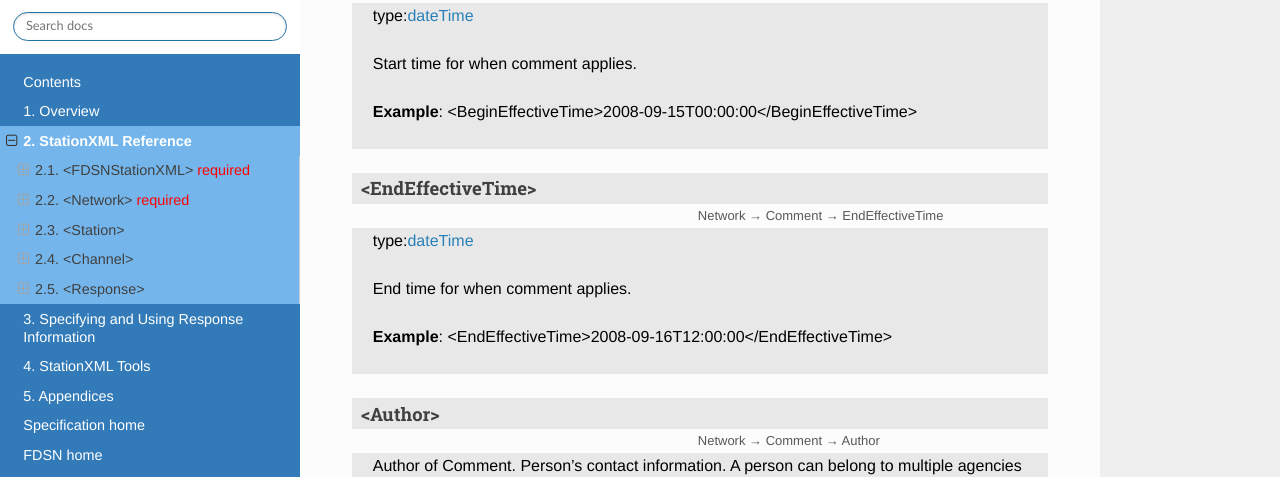
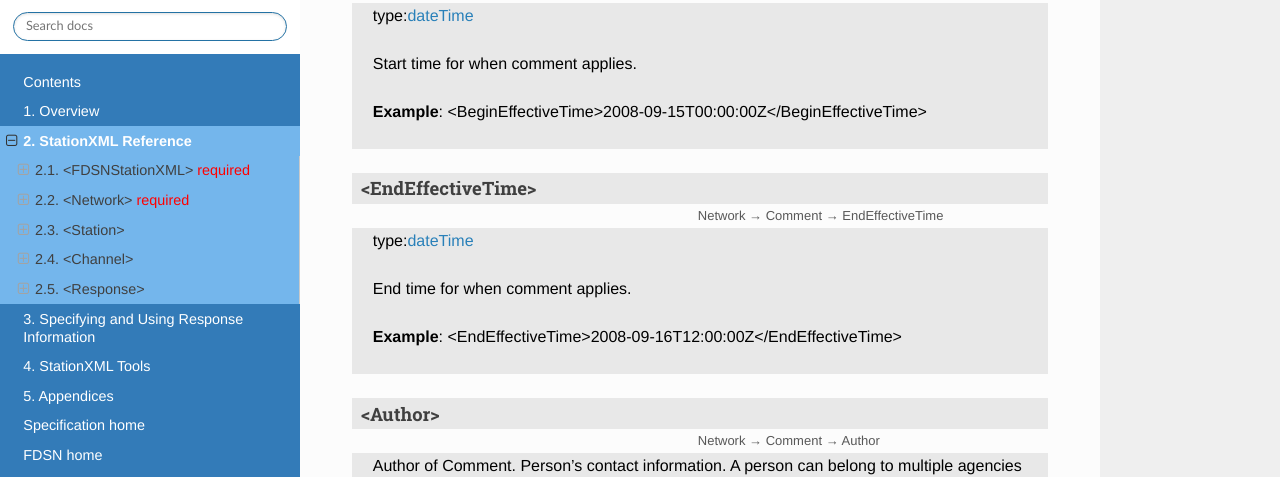
Before and after one commit to FDSN/StationXML, a Sphinx documentation site: the page built from docs/reference.rst, in a window 1280 px wide and 900 px high, scrolled down 2916 px. Shown: the part 157-634 px from the top of the window. Built offline with Sphinx 7.4.7 and the Read the Docs theme 2.0.0, drawn with Linux system fonts in a browser that asks for light colours; some of the changed text lies outside the part shown.

Commit message:
add time appendix, specify ISO 8601 with Z, all examples have Z

```diff
--- a/docs/level-channel.rst
+++ b/docs/level-channel.rst
@@ -27,12 +27,12 @@
 
       **alternateCode**, :ref:`string<type-glossary>`, no, "A code use for display or association", "alternateCode=\"Z\""
       **code**, :ref:`string<type-glossary>`, :red:`yes`, "Name of Channel", "code=\"BHZ\""
-      **endDate**, :ref:`dateTime<type-glossary>`, no, "End date of channel epoch", "endDate=\"2018-01-27T00:00:00\""
+      **endDate**, :ref:`dateTime<type-glossary>`, no, "End date of channel epoch", "endDate=\"2018-01-27T00:00:00Z\""
       **historicalCode**, :ref:`string<type-glossary>`, no, "LevelDefault:A previously used code if different from the current code", "historicalCode=\"bhz\""
       **locationCode**, :ref:`string<type-glossary>`, :red:`yes`, "The locationCode is typically used to group channels from a common sensor. For example, the channels of the primary sensor at global IDA-IRIS stations have locationCode = \"00\": 00_BHZ, 00_BHE, 00_BHN, 00_LHZ, ..., etc. Even though it is required, locationCode may be, and often is, an empty string, however, it is recommended that the locationCode not be empty.", "locationCode=\"30\""
       **restrictedStatus**, :ref:`RestrictedStatusType<type-glossary>`, no, "One of: \"open\", \"closed\", \"partial\"", "restrictedStatus=\"open\""
       **sourceID**, :ref:`anyURI<type-glossary>`, no, "A data source identifier in URI form", "sourceID=\"http://some/path\""
-      **startDate**, :ref:`dateTime<type-glossary>`, no, "Start date of channel epoch", "startDate=\"2016-07-01T00:00:00\""
+      **startDate**, :ref:`dateTime<type-glossary>`, no, "Start date of channel epoch", "startDate=\"2016-07-01T00:00:00Z\""
 
 
 :raw-latex:`\noindent\rule{\textwidth}{1pt}`
@@ -190,7 +190,7 @@
 
    .. container:: example
 
-      **Example**: <BeginEffectiveTime>2008-09-15T00:00:00</BeginEffectiveTime>
+      **Example**: <BeginEffectiveTime>2008-09-15T00:00:00Z</BeginEffectiveTime>
 
 
 :raw-latex:`\noindent\rule{\textwidth}{1pt}`
@@ -221,7 +221,7 @@
 
    .. container:: example
 
-      **Example**: <EndEffectiveTime>2008-09-16T12:00:00</EndEffectiveTime>
+      **Example**: <EndEffectiveTime>2008-09-16T12:00:00Z</EndEffectiveTime>
 
 
 :raw-latex:`\noindent\rule{\textwidth}{1pt}`
@@ -495,8 +495,8 @@
       :header: "attribute", "type", "required", "description", "example"
       :widths: auto
 
-      **end**, :ref:`dateTime<type-glossary>`, :red:`yes`, "end date of extent", "end=\"1988-12-31T00:00:00\""
-      **start**, :ref:`dateTime<type-glossary>`, :red:`yes`, "start date of extent", "start=\"1988-01-01T00:00:00\""
+      **end**, :ref:`dateTime<type-glossary>`, :red:`yes`, "end date of extent", "end=\"1988-12-31T00:00:00Z\""
+      **start**, :ref:`dateTime<type-glossary>`, :red:`yes`, "start date of extent", "start=\"1988-01-01T00:00:00Z\""
 
 
 :raw-latex:`\noindent\rule{\textwidth}{1pt}`
@@ -523,10 +523,10 @@
       :header: "attribute", "type", "required", "description", "example"
       :widths: auto
 
-      **end**, :ref:`dateTime<type-glossary>`, :red:`yes`, "end date of span", "end=\"1988-12-31T00:00:00\""
+      **end**, :ref:`dateTime<type-glossary>`, :red:`yes`, "end date of span", "end=\"1988-12-31T00:00:00Z\""
       **maximumTimeTear**, :ref:`decimal<type-glossary>`, no, "The maximum time tear (gap or overlap) in seconds between time series segments in the specified range.", "maximumTimeTear=\"0.01\""
       **numberSegments**, :ref:`integer<type-glossary>`, :red:`yes`, "The number of continuous time series segments contained in the specified time range. A value of 1 indicates that the time series is continuous from start to end.", "numberSegments=\"2\""
-      **start**, :ref:`dateTime<type-glossary>`, :red:`yes`, "start date of span", "start=\"1988-01-01T00:00:00\""
+      **start**, :ref:`dateTime<type-glossary>`, :red:`yes`, "start date of span", "start=\"1988-01-01T00:00:00Z\""
 
 
 :raw-latex:`\noindent\rule{\textwidth}{1pt}`
--- a/docs/level-network.rst
+++ b/docs/level-network.rst
@@ -19,7 +19,7 @@
 
    .. container:: example
 
-      **Example**: <Network code="IU" startDate="2016-01-27T13:00:00" />
+      **Example**: <Network code="IU" startDate="2016-01-27T13:00:00Z" />
 
 .. tabularcolumns::|l|l|l|1|1|
 
@@ -31,11 +31,11 @@
 
       **alternateCode**, :ref:`string<type-glossary>`, no, "A code use for display or association", "alternateCode=\"GSN\""
       **code**, :ref:`string<type-glossary>`, :red:`yes`, "Name of Network", "code=\"IU\""
-      **endDate**, :ref:`dateTime<type-glossary>`, no, "End date of network", "endDate=\"2018-01-27T00:00:00\""
+      **endDate**, :ref:`dateTime<type-glossary>`, no, "End date of network", "endDate=\"2018-01-27T00:00:00Z\""
       **historicalCode**, :ref:`string<type-glossary>`, no, "LevelDefault:A previously used code if different from the current code", "historicalCode=\"II\""
       **restrictedStatus**, :ref:`RestrictedStatusType<type-glossary>`, no, "One of: \"open\", \"closed\", \"partial\"", "restrictedStatus=\"open\""
       **sourceID**, :ref:`anyURI<type-glossary>`, no, "A data source identifier in URI form", "sourceID=\"http://some/path\""
-      **startDate**, :ref:`dateTime<type-glossary>`, no, "Start date of network", "startDate=\"2016-07-01T00:00:00\""
+      **startDate**, :ref:`dateTime<type-glossary>`, no, "Start date of network", "startDate=\"2016-07-01T00:00:00Z\""
 
 
 :raw-latex:`\noindent\rule{\textwidth}{1pt}`
@@ -193,7 +193,7 @@
 
    .. container:: example
 
-      **Example**: <BeginEffectiveTime>2008-09-15T00:00:00</BeginEffectiveTime>
+      **Example**: <BeginEffectiveTime>2008-09-15T00:00:00Z</BeginEffectiveTime>
 
 
 :raw-latex:`\noindent\rule{\textwidth}{1pt}`
@@ -224,7 +224,7 @@
 
    .. container:: example
 
-      **Example**: <EndEffectiveTime>2008-09-16T12:00:00</EndEffectiveTime>
+      **Example**: <EndEffectiveTime>2008-09-16T12:00:00Z</EndEffectiveTime>
 
 
 :raw-latex:`\noindent\rule{\textwidth}{1pt}`
@@ -498,8 +498,8 @@
       :header: "attribute", "type", "required", "description", "example"
       :widths: auto
 
-      **end**, :ref:`dateTime<type-glossary>`, :red:`yes`, "end date of extent", "end=\"1988-12-31T00:00:00\""
-      **start**, :ref:`dateTime<type-glossary>`, :red:`yes`, "start date of extent", "start=\"1988-01-01T00:00:00\""
+      **end**, :ref:`dateTime<type-glossary>`, :red:`yes`, "end date of extent", "end=\"1988-12-31T00:00:00Z\""
+      **start**, :ref:`dateTime<type-glossary>`, :red:`yes`, "start date of extent", "start=\"1988-01-01T00:00:00Z\""
 
 
 :raw-latex:`\noindent\rule{\textwidth}{1pt}`
@@ -526,10 +526,10 @@
       :header: "attribute", "type", "required", "description", "example"
       :widths: auto
 
-      **end**, :ref:`dateTime<type-glossary>`, :red:`yes`, "end date of span", "end=\"1988-12-31T00:00:00\""
+      **end**, :ref:`dateTime<type-glossary>`, :red:`yes`, "end date of span", "end=\"1988-12-31T00:00:00Z\""
       **maximumTimeTear**, :ref:`decimal<type-glossary>`, no, "The maximum time tear (gap or overlap) in seconds between time series segments in the specified range.", "maximumTimeTear=\"0.01\""
       **numberSegments**, :ref:`integer<type-glossary>`, :red:`yes`, "The number of continuous time series segments contained in the specified time range. A value of 1 indicates that the time series is continuous from start to end.", "numberSegments=\"2\""
-      **start**, :ref:`dateTime<type-glossary>`, :red:`yes`, "start date of span", "start=\"1988-01-01T00:00:00\""
+      **start**, :ref:`dateTime<type-glossary>`, :red:`yes`, "start date of span", "start=\"1988-01-01T00:00:00Z\""
 
 
 :raw-latex:`\noindent\rule{\textwidth}{1pt}`
--- a/docs/level-station.rst
+++ b/docs/level-station.rst
@@ -27,11 +27,11 @@
 
       **alternateCode**, :ref:`string<type-glossary>`, no, "A code use for display or association", "alternateCode=\"ALQ\""
       **code**, :ref:`string<type-glossary>`, :red:`yes`, "Name of Station", "code=\"ANMO\""
-      **endDate**, :ref:`dateTime<type-glossary>`, no, "End date of station epoch", "endDate=\"2018-01-27T00:00:00\""
+      **endDate**, :ref:`dateTime<type-glossary>`, no, "End date of station epoch", "endDate=\"2018-01-27T00:00:00Z\""
       **historicalCode**, :ref:`string<type-glossary>`, no, "LevelDefault:A previously used code if different from the current code", "historicalCode=\"albq\""
       **restrictedStatus**, :ref:`RestrictedStatusType<type-glossary>`, no, "One of: \"open\", \"closed\", \"partial\"", "restrictedStatus=\"open\""
       **sourceID**, :ref:`anyURI<type-glossary>`, no, "A data source identifier in URI form", "sourceID=\"http://some/path\""
-      **startDate**, :ref:`dateTime<type-glossary>`, no, "Start date of station epoch", "startDate=\"2016-07-01T00:00:00\""
+      **startDate**, :ref:`dateTime<type-glossary>`, no, "Start date of station epoch", "startDate=\"2016-07-01T00:00:00Z\""
 
 
 :raw-latex:`\noindent\rule{\textwidth}{1pt}`
@@ -189,7 +189,7 @@
 
    .. container:: example
 
-      **Example**: <BeginEffectiveTime>2008-09-15T00:00:00</BeginEffectiveTime>
+      **Example**: <BeginEffectiveTime>2008-09-15T00:00:00Z</BeginEffectiveTime>
 
 
 :raw-latex:`\noindent\rule{\textwidth}{1pt}`
@@ -220,7 +220,7 @@
 
    .. container:: example
 
-      **Example**: <EndEffectiveTime>2008-09-16T12:00:00</EndEffectiveTime>
+      **Example**: <EndEffectiveTime>2008-09-16T12:00:00Z</EndEffectiveTime>
 
 
 :raw-latex:`\noindent\rule{\textwidth}{1pt}`
@@ -494,8 +494,8 @@
       :header: "attribute", "type", "required", "description", "example"
       :widths: auto
 
-      **end**, :ref:`dateTime<type-glossary>`, :red:`yes`, "end date of extent", "end=\"1988-12-31T00:00:00\""
-      **start**, :ref:`dateTime<type-glossary>`, :red:`yes`, "start date of extent", "start=\"1988-01-01T00:00:00\""
+      **end**, :ref:`dateTime<type-glossary>`, :red:`yes`, "end date of extent", "end=\"1988-12-31T00:00:00Z\""
+      **start**, :ref:`dateTime<type-glossary>`, :red:`yes`, "start date of extent", "start=\"1988-01-01T00:00:00Z\""
 
 
 :raw-latex:`\noindent\rule{\textwidth}{1pt}`
@@ -522,10 +522,10 @@
       :header: "attribute", "type", "required", "description", "example"
       :widths: auto
 
-      **end**, :ref:`dateTime<type-glossary>`, :red:`yes`, "end date of span", "end=\"1988-12-31T00:00:00\""
+      **end**, :ref:`dateTime<type-glossary>`, :red:`yes`, "end date of span", "end=\"1988-12-31T00:00:00Z\""
       **maximumTimeTear**, :ref:`decimal<type-glossary>`, no, "The maximum time tear (gap or overlap) in seconds between time series segments in the specified range.", "maximumTimeTear=\"0.01\""
       **numberSegments**, :ref:`integer<type-glossary>`, :red:`yes`, "The number of continuous time series segments contained in the specified time range. A value of 1 indicates that the time series is continuous from start to end.", "numberSegments=\"2\""
-      **start**, :ref:`dateTime<type-glossary>`, :red:`yes`, "start date of span", "start=\"1988-01-01T00:00:00\""
+      **start**, :ref:`dateTime<type-glossary>`, :red:`yes`, "start date of span", "start=\"1988-01-01T00:00:00Z\""
 
 
 :raw-latex:`\noindent\rule{\textwidth}{1pt}`
--- a/docs/type-glossary.rst
+++ b/docs/type-glossary.rst
@@ -40,8 +40,10 @@
              :name: glossary-datetime
 
              dateTime
-     - Integer values used to represent the year, day, hours, minutes. Decimals represent seconds, a boolean represents the timezone.
-     -
+     - ISO 8601 represention of a date or time. A "Z" should always be appended to a time represent the timezone as UTC.
+     - * 2021-07-26Z
+       * 2021-07-26T12:49:55Z
+       * 2021-07-26T12:49:55.123Z
 
    * .. _type-glossary-decimal:
 
```
Also changed, not shown: docs/appendices.rst (+23 -0 lines), 1 other file.
